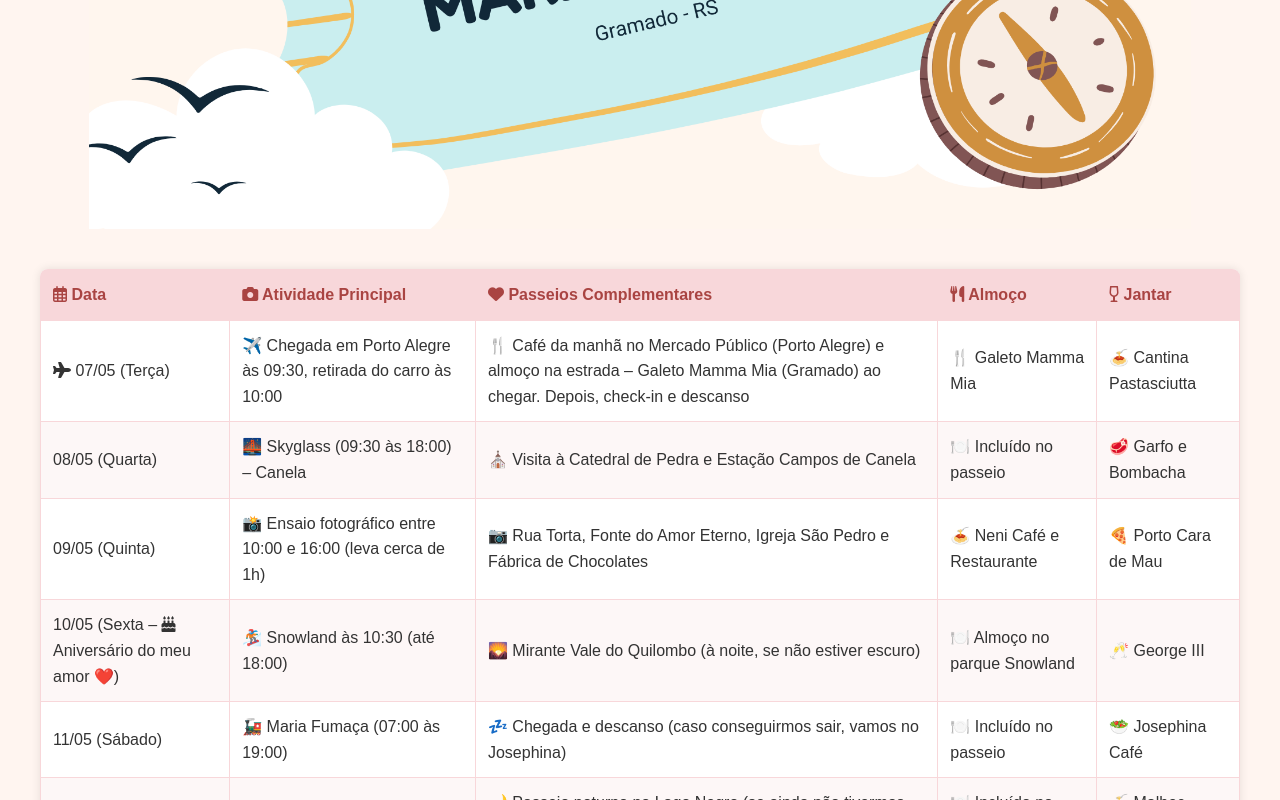
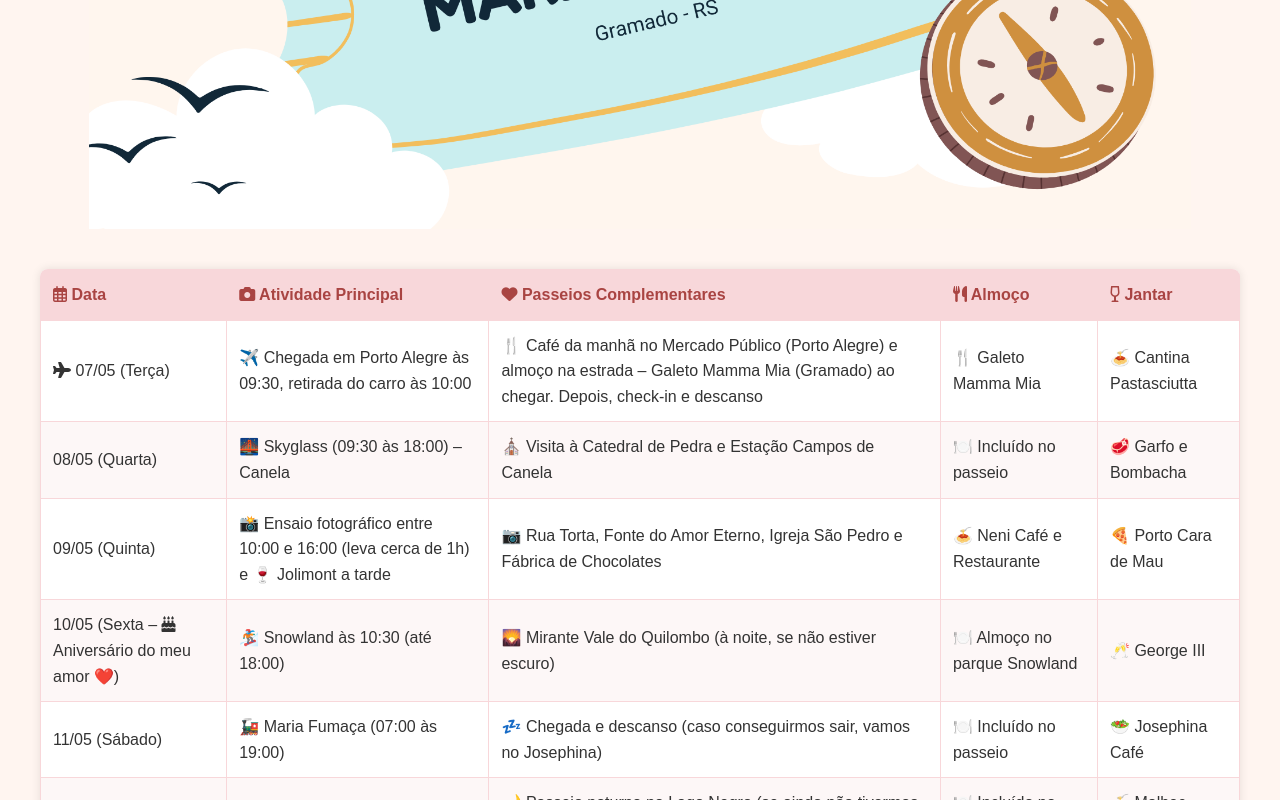
Before and after one commit to victorsbandeira/viagem-gramado, a plain HTML site: page index.html in a window 1280 px wide. Shown: the part 391-1191 px from the top of the page. Drawn offline with Linux system fonts and the light colour scheme.

Commit message:
Update index.html
Adicionando "e Jolimont a tarde"

```diff
--- a/index.html
+++ b/index.html
@@ -38,7 +38,7 @@
                 </tr>
                 <tr>
                     <td>09/05 (Quinta)</td>
-                    <td>📸 Ensaio fotográfico entre 10:00 e 16:00 (leva cerca de 1h)</td>
+                    <td>📸 Ensaio fotográfico entre 10:00 e 16:00 (leva cerca de 1h) e 🍷 Jolimont a tarde</td>
                     <td>📷 Rua Torta, Fonte do Amor Eterno, Igreja São Pedro e Fábrica de Chocolates</td>
                     <td>🍝 Neni Café e Restaurante</td>
                     <td>🍕 Porto Cara de Mau</td>
```
